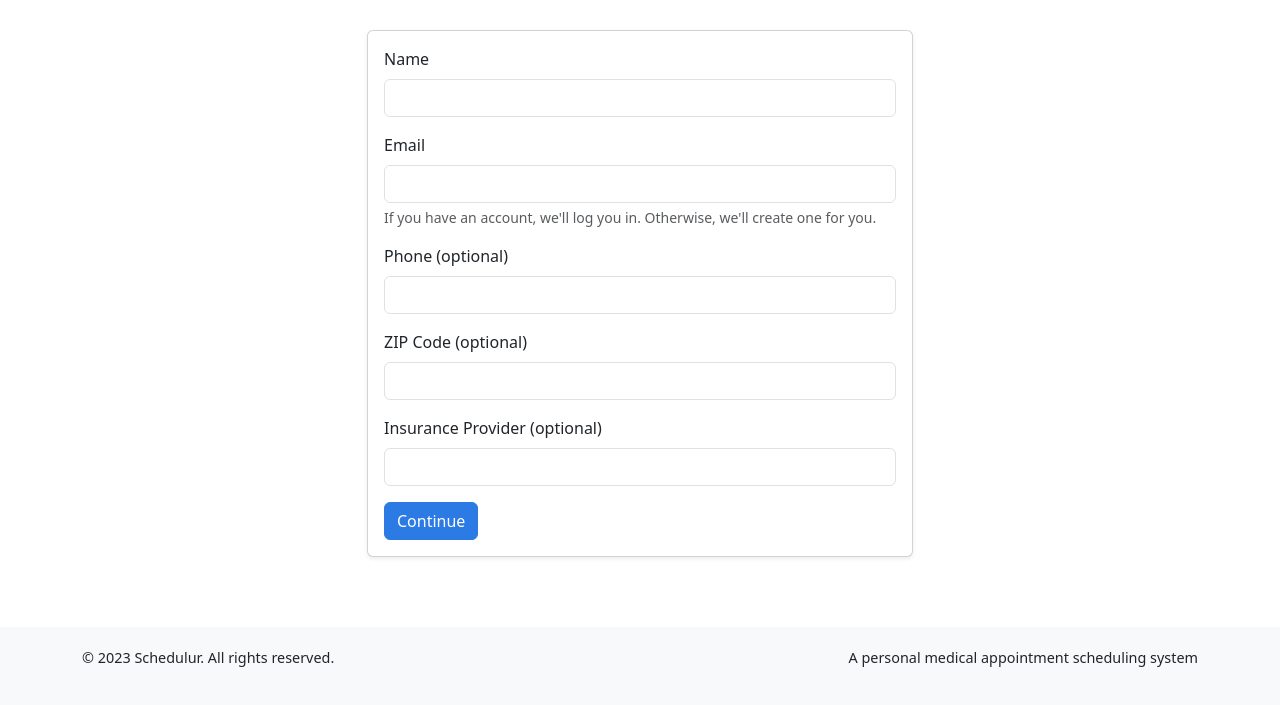
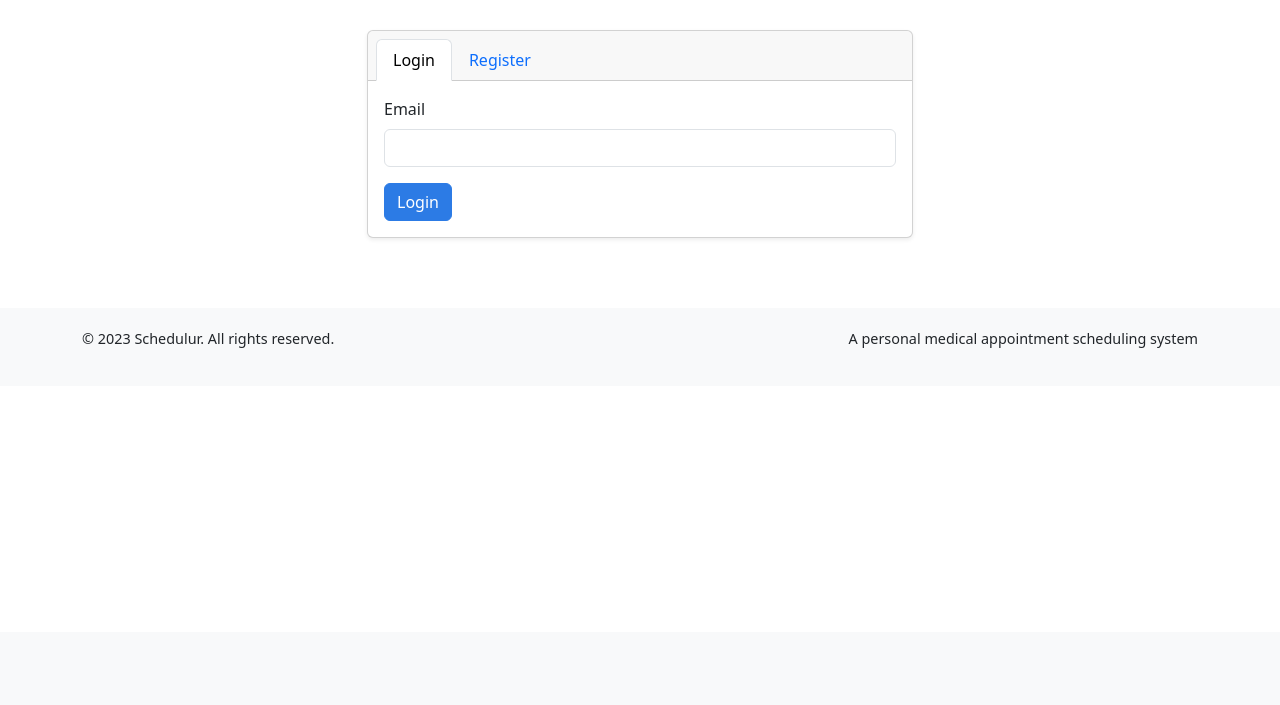
Before and after one commit to mileszim/schedulur, a Flask app: page /login in a window 1280 px wide. Shown: the part 168-873 px from the top of the page. After the commit the page ends 516 px from the top, so only its background shows below. Run offline with Flask 3, Linux system fonts and the light colour scheme.

Commit message:
login improvements

```diff
--- a/schedulur/templates/login.html
+++ b/schedulur/templates/login.html
@@ -8,33 +8,60 @@
 <div class="row justify-content-center">
     <div class="col-md-6">
         <div class="card">
+            <div class="card-header">
+                <ul class="nav nav-tabs card-header-tabs" id="auth-tabs" role="tablist">
+                    <li class="nav-item" role="presentation">
+                        <button class="nav-link active" id="login-tab" data-bs-toggle="tab" data-bs-target="#login" type="button" role="tab" aria-controls="login" aria-selected="true">Login</button>
+                    </li>
+                    <li class="nav-item" role="presentation">
+                        <button class="nav-link" id="register-tab" data-bs-toggle="tab" data-bs-target="#register" type="button" role="tab" aria-controls="register" aria-selected="false">Register</button>
+                    </li>
+                </ul>
+            </div>
             <div class="card-body">
+                <div class="tab-content" id="auth-tabs-content">
+                    <!-- Login Tab -->
+                    <div class="tab-pane fade show active" id="login" role="tabpanel" aria-labelledby="login-tab">
                         <form method="post" action="{{ url_for('login') }}">
+                            <input type="hidden" name="form_type" value="login">
                             <div class="mb-3">
-                        <label for="name" class="form-label">Name</label>
-                        <input type="text" class="form-control" id="name" name="name" required>
+                                <label for="login-email" class="form-label">Email</label>
+                                <input type="email" class="form-control" id="login-email" name="email" required>
+                            </div>
+                            <button type="submit" class="btn btn-primary">Login</button>
+                        </form>
+                    </div>
+
+                    <!-- Register Tab -->
+                    <div class="tab-pane fade" id="register" role="tabpanel" aria-labelledby="register-tab">
+                        <form method="post" action="{{ url_for('login') }}">
+                            <input type="hidden" name="form_type" value="register">
+                            <div class="mb-3">
+                                <label for="register-name" class="form-label">Name</label>
+                                <input type="text" class="form-control" id="register-name" name="name" required>
                             </div>
                             <div class="mb-3">
-                        <label for="email" class="form-label">Email</label>
-                        <input type="email" class="form-control" id="email" name="email" required>
-                        <div class="form-text">If you have an account, we'll log you in. Otherwise, we'll create one for you.</div>
+                                <label for="register-email" class="form-label">Email</label>
+                                <input type="email" class="form-control" id="register-email" name="email" required>
                             </div>
                             <div class="mb-3">
-                        <label for="phone" class="form-label">Phone (optional)</label>
-                        <input type="tel" class="form-control" id="phone" name="phone">
+                                <label for="register-phone" class="form-label">Phone</label>
+                                <input type="tel" class="form-control" id="register-phone" name="phone" required>
                             </div>
                             <div class="mb-3">
-                        <label for="zip_code" class="form-label">ZIP Code (optional)</label>
-                        <input type="text" class="form-control" id="zip_code" name="zip_code">
+                                <label for="register-zip-code" class="form-label">ZIP Code</label>
+                                <input type="text" class="form-control" id="register-zip-code" name="zip_code" required>
                             </div>
                             <div class="mb-3">
-                        <label for="insurance" class="form-label">Insurance Provider (optional)</label>
-                        <input type="text" class="form-control" id="insurance" name="insurance">
+                                <label for="register-insurance" class="form-label">Insurance Provider</label>
+                                <input type="text" class="form-control" id="register-insurance" name="insurance" required>
                             </div>
-                    <button type="submit" class="btn btn-primary">Continue</button>
+                            <button type="submit" class="btn btn-primary">Register</button>
                         </form>
                     </div>
                 </div>
             </div>
         </div>
+    </div>
+</div>
 {% endblock %}
--- a/schedulur/web_app.py
+++ b/schedulur/web_app.py
@@ -40,35 +40,52 @@
 def login():
     """User login/registration page"""
     if request.method == 'POST':
-        # For simplicity, create a new user if they don't exist
-        name = request.form['name']
+        form_type = request.form.get('form_type', '')
         email = request.form['email']
 
         # Look for existing user by email
         users = user_service.list_users()
         existing_user = next((u for u in users if u.email == email), None)
 
-        if existing_user:
-            # Use existing user
-            user = existing_user
-            flash(f"Welcome back, {user.name}!", "success")
+        if form_type == 'login':
+            # Login flow
+            if existing_user:
+                # Use existing user
+                user = existing_user
+                flash(f"Welcome back, {user.name}!", "success")
+                session['user_id'] = user.id
+                return redirect(url_for('profile'))
+            else:
+                # User not found
+                flash("Email not found. Please register first.", "warning")
+                return render_template('login.html')
+
+        elif form_type == 'register':
+            # Registration flow
+            if existing_user:
+                # User already exists
+                flash("An account with this email already exists. Please login instead.", "warning")
+                return render_template('login.html')
+            else:
+                # Create new user
+                name = request.form['name']
+                user = User(
+                    id=str(uuid.uuid4()),
+                    name=name,
+                    email=email,
+                    phone=request.form.get('phone', ''),
+                    zip_code=request.form.get('zip_code', ''),
+                    insurance_provider=request.form.get('insurance', ''),
+                    calendar_provider='mock'  # Default to mock calendar
+                )
+                user = user_service.create_user(user)
+                flash(f"Account created successfully for {user.name}!", "success")
+                session['user_id'] = user.id
+                return redirect(url_for('profile'))
         else:
-            # Create new user
-            user = User(
-                id=str(uuid.uuid4()),
-                name=name,
-                email=email,
-                phone=request.form.get('phone', ''),
-                zip_code=request.form.get('zip_code', ''),
-                insurance_provider=request.form.get('insurance', ''),
-                calendar_provider='mock'  # Default to mock calendar
-            )
-            user = user_service.create_user(user)
-            flash(f"Account created successfully for {user.name}!", "success")
-
-        # Set user in session
-        session['user_id'] = user.id
-        return redirect(url_for('profile'))
+            # Invalid form type
+            flash("Invalid form submission.", "danger")
+            return render_template('login.html')
 
     return render_template('login.html')
 
```
Lines whose indentation alone changed are shown as unchanged.
